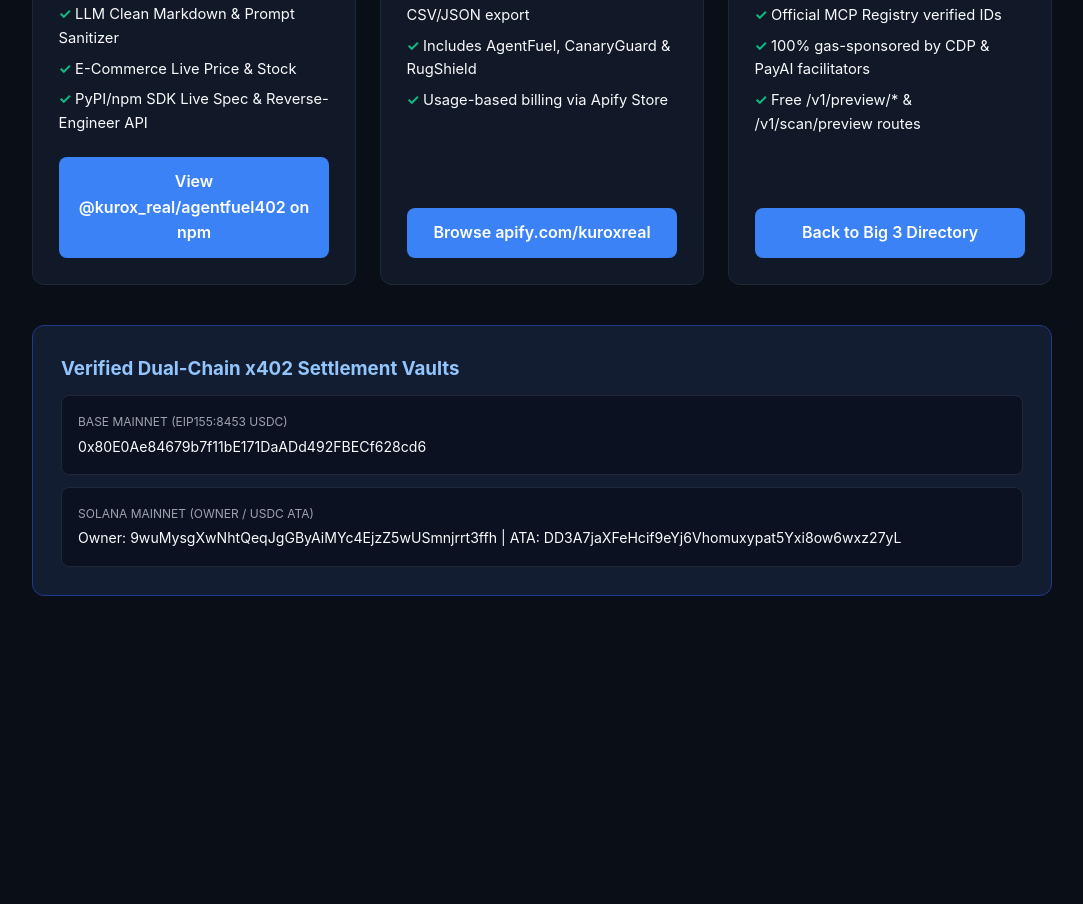
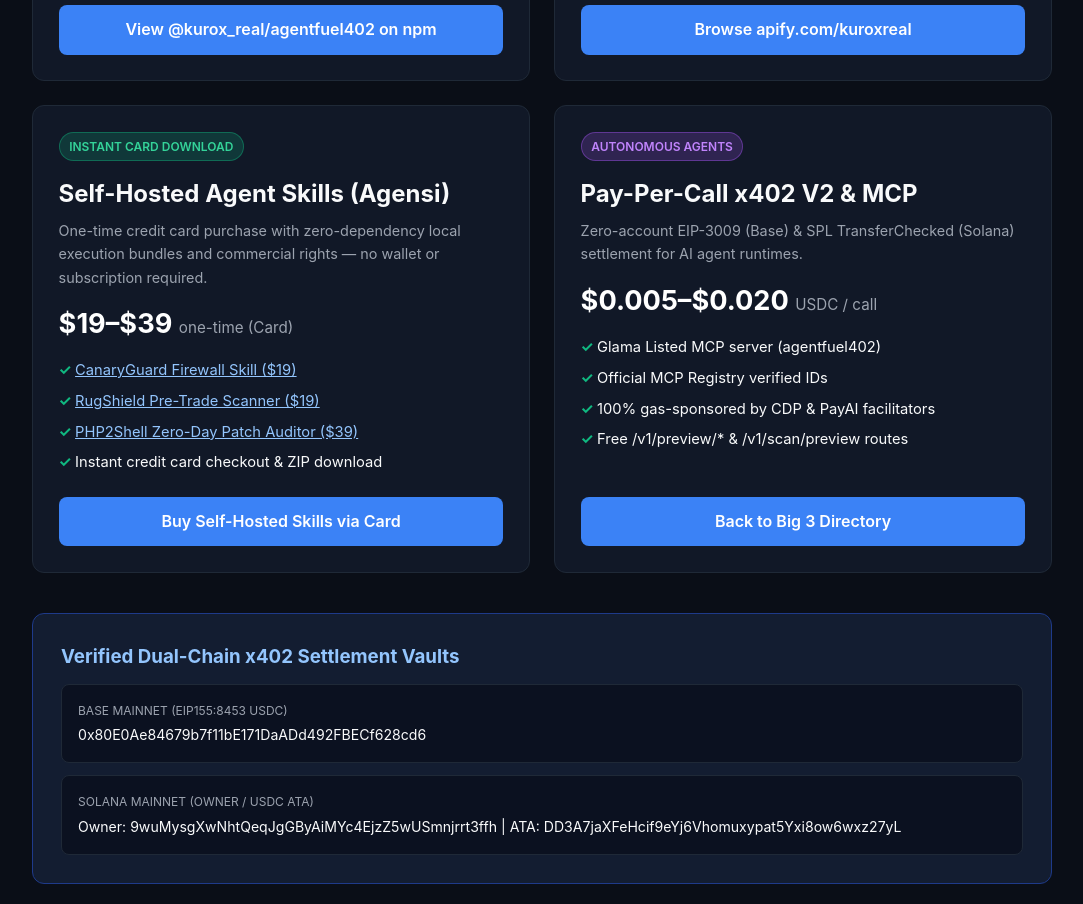
Before and after one commit to ak10082247-max/ak10082247-max.github.io, a plain HTML site: page products.html in a window 1280 px wide. Shown: the part 552-1456 px from the top of the page, without its empty margins (98-1181 px from the left). Before the commit the page ends 1180 px from the top, so only its background shows below. Drawn offline with Linux system fonts and the light colour scheme.

Commit message:
feat(products): link live Agensi self-hosted credit card checkout SKUs

```diff
--- a/products.html
+++ b/products.html
@@ -21,7 +21,7 @@
     header { text-align: center; margin-bottom: 2.5rem; }
     h1 { font-size: 2.3rem; margin-bottom: 0.5rem; background: linear-gradient(90deg, #38bdf8, #34d399); -webkit-background-clip: text; -webkit-text-fill-color: transparent; }
     p.subtitle { color: var(--text-muted); font-size: 1.05rem; }
-    .grid { display: grid; grid-template-columns: repeat(auto-fit, minmax(290px, 1fr)); gap: 1.5rem; margin-bottom: 2.5rem; }
+    .grid { display: grid; grid-template-columns: repeat(auto-fit, minmax(min(100%, 420px), 1fr)); gap: 1.5rem; margin-bottom: 2.5rem; }
     .card { background-color: var(--card-bg); border: 1px solid var(--border); border-radius: 12px; padding: 1.6rem; display: flex; flex-direction: column; justify-content: space-between; }
     .badge { display: inline-block; padding: 0.25rem 0.6rem; border-radius: 9999px; font-size: 0.75rem; font-weight: 600; text-transform: uppercase; margin-bottom: 0.85rem; }
     .badge-blue { background: rgba(59, 130, 246, 0.2); color: #60a5fa; border: 1px solid rgba(59, 130, 246, 0.4); }
@@ -81,6 +81,22 @@
 
       <div class="card">
         <div>
+          <span class="badge badge-green">Instant Card Download</span>
+          <h2>Self-Hosted Agent Skills (Agensi)</h2>
+          <p style="color:#9ca3af;font-size:0.9rem;margin-top:0.4rem;">One-time credit card purchase with zero-dependency local execution bundles and commercial rights — no wallet or subscription required.</p>
+          <div class="price">$19–$39 <span>one-time (Card)</span></div>
+          <ul class="features">
+            <li><a href="https://www.agensi.io/skills/canaryguard-ai-prompt-injection-firewall-shield" target="_blank" rel="noopener" style="color:#93c5fd;">CanaryGuard Firewall Skill ($19)</a></li>
+            <li><a href="https://www.agensi.io/skills/rugshield-web3-honeypot-pre-trade-dex-scanner" target="_blank" rel="noopener" style="color:#93c5fd;">RugShield Pre-Trade Scanner ($19)</a></li>
+            <li><a href="https://www.agensi.io/skills/php2shell-zero-day-vulnerability-patch-auditor" target="_blank" rel="noopener" style="color:#93c5fd;">PHP2Shell Zero-Day Patch Auditor ($39)</a></li>
+            <li>Instant credit card checkout &amp; ZIP download</li>
+          </ul>
+        </div>
+        <a href="https://www.agensi.io/creators/ak10082247" class="btn" target="_blank" rel="noopener">Buy Self-Hosted Skills via Card</a>
+      </div>
+
+      <div class="card">
+        <div>
           <span class="badge badge-purple">Autonomous Agents</span>
           <h2>Pay-Per-Call x402 V2 &amp; MCP</h2>
           <p style="color:#9ca3af;font-size:0.9rem;margin-top:0.4rem;">Zero-account EIP-3009 (Base) &amp; SPL TransferChecked (Solana) settlement for AI agent runtimes.</p>
```
